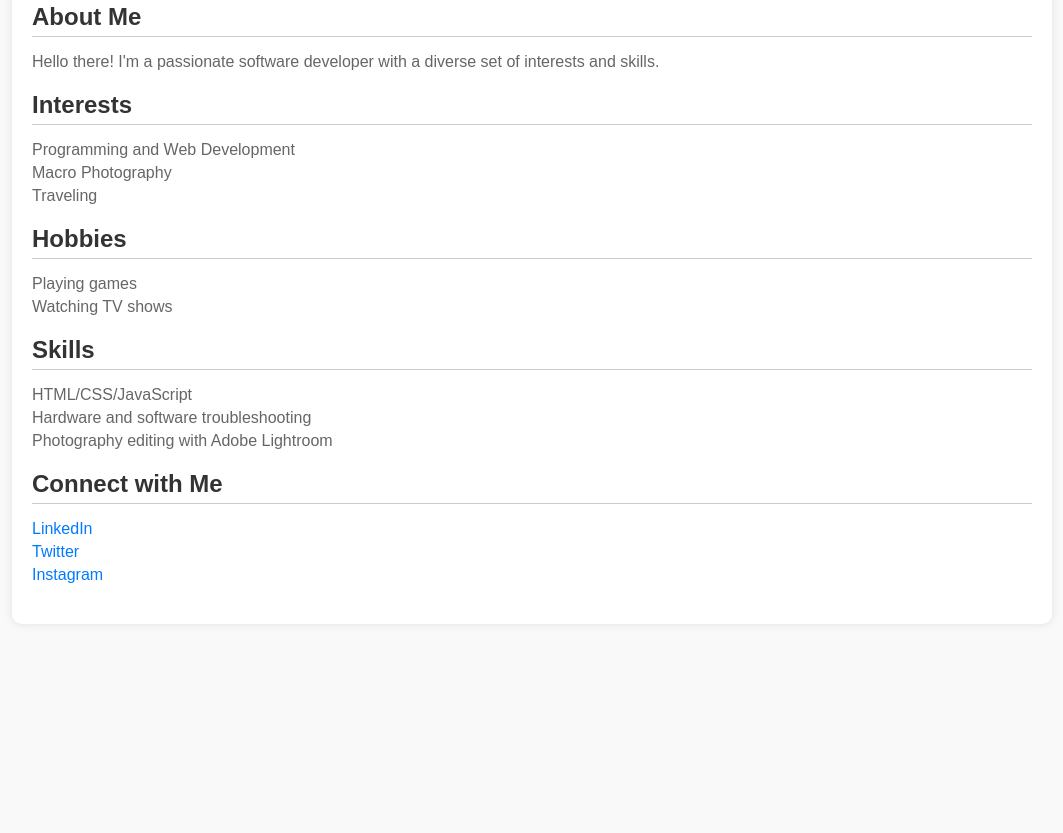
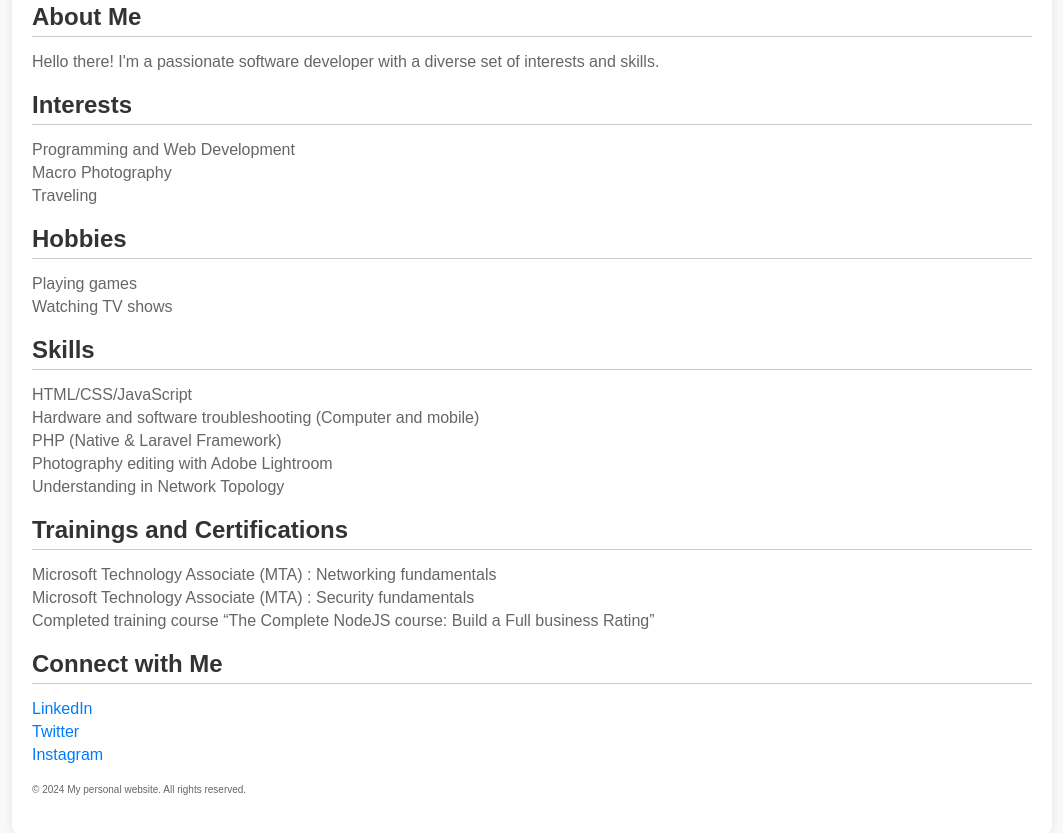
Before and after one commit to paps016/My-First-Website, a plain HTML site: page HTML/My-First-Website.html in a window 1280 px wide. Shown: the part 297-1130 px from the top of the page, without its empty margins (108-1171 px from the left). Before the commit the page ends 941 px from the top, so only its background shows below. Drawn offline with Linux system fonts and the light colour scheme.

Commit message:
added addtional information

```diff
--- a/HTML/My-First-Website.html
+++ b/HTML/My-First-Website.html
@@ -3,7 +3,7 @@
 <head>
     <meta charset="UTF-8">
     <meta name="viewport" content="width=device-width, initial-scale=1.0">
-    <title>Document</title>
+    <title>My Personal Website</title>
     <style>
         body {
             font-family: Arial, sans-serif;
@@ -55,10 +55,14 @@
         }
 
         img {
-            border-radius: 50%;
+            border-radius: 10%;
             max-width: 200px;
             height: auto;
             margin-bottom: 10px;
+        }
+
+        footer {
+            font-size: 10px;
         }
 
     </style>
@@ -98,19 +102,38 @@
             <h2>Skills</h2>
             <ul>
                 <li>HTML/CSS/JavaScript</li>
-                <li>Hardware and software troubleshooting</li>
+                <li>Hardware and software troubleshooting (Computer and mobile)</li>
+                <li>PHP (Native & Laravel Framework)</li>
                 <li>Photography editing with Adobe Lightroom</li>
+                <li>Understanding in Network Topology</li>
+            </ul>
+        </section>
+
+        <section>
+            <h2>Trainings and Certifications</h2>
+            <ul>
+                <li>Microsoft Technology Associate
+                    (MTA) : Networking fundamentals</li>
+                <li>Microsoft Technology Associate
+                    (MTA) : Security fundamentals</li>
+                <li>Completed training course “The
+                    Complete NodeJS course: Build a
+                    Full business Rating”</li>
             </ul>
         </section>
 
         <section>
             <h2>Connect with Me</h2>
             <ul>
-                <li><a href="https://www.linkedin.com/in/jerome-gustilo-90859a210">LinkedIn</a></li>
-                <li><a href="https://www.facebook.com/czeii016">Twitter</a></li>
-                <li><a href="https://www.instagram.com/jeromeeeegg/">Instagram</a></li>
+                <li><a href="https://www.linkedin.com/in/jerome-gustilo-90859a210" target="_blank">LinkedIn</a></li>
+                <li><a href="https://www.facebook.com/czeii016" target="_blank">Twitter</a></li>
+                <li><a href="https://www.instagram.com/jeromeeeegg/" target="_blank">Instagram</a></li>
             </ul>
         </section>
+
+        <footer>
+            <p>&copy; 2024 My personal website. All rights reserved.</p>
+        </footer>
     </div>
 </body>
 </html>
```
